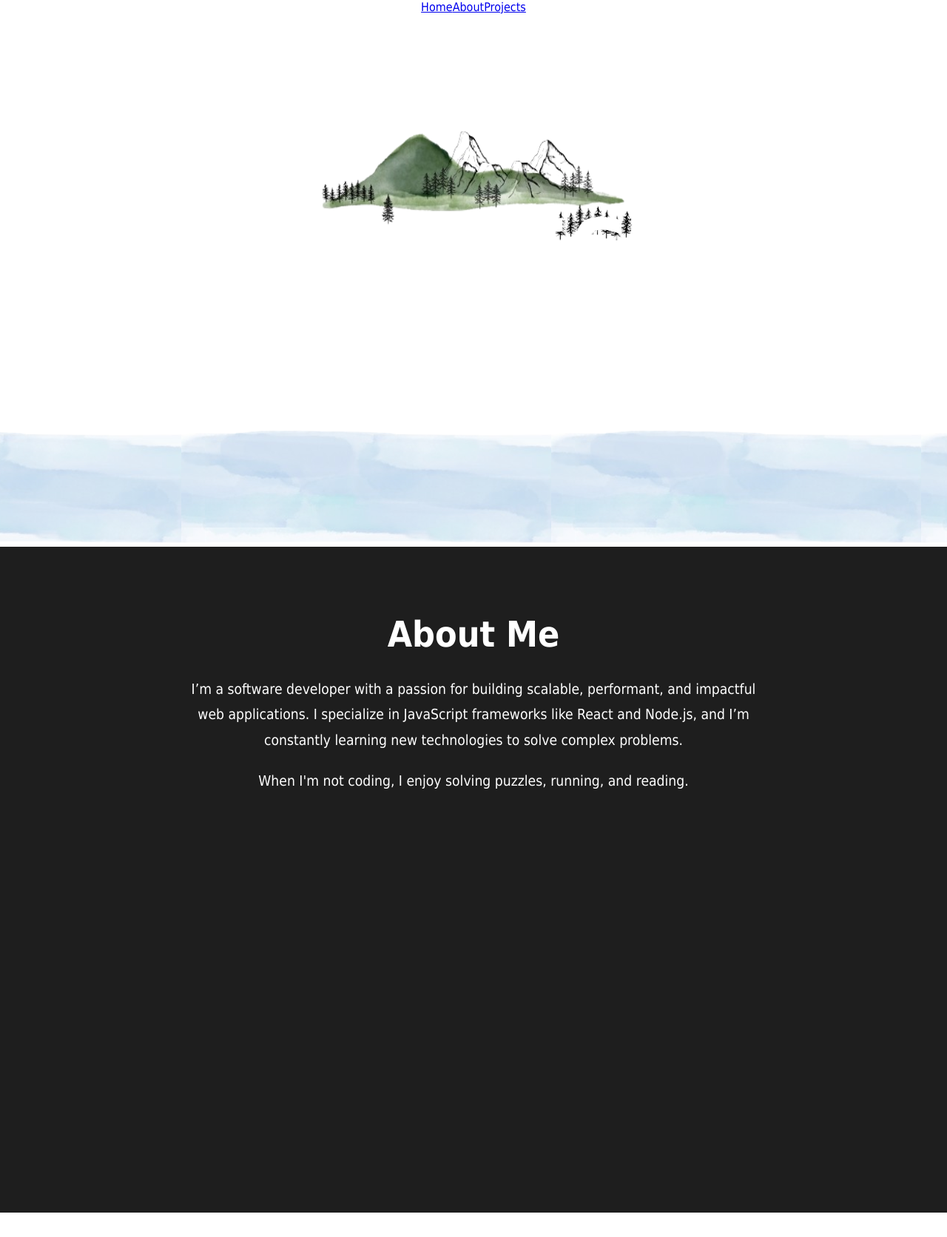
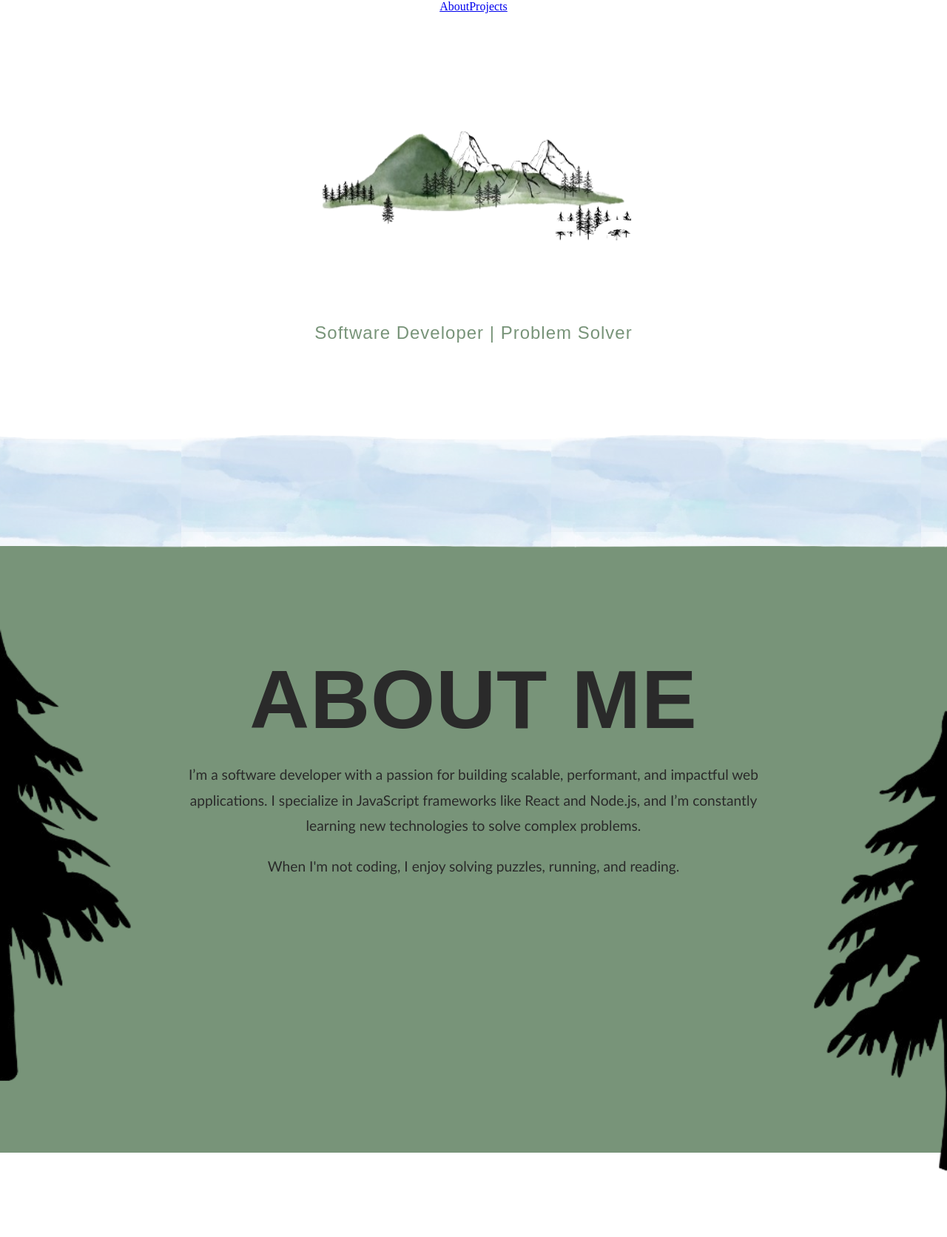
Before and after one commit to bethchesman/portfolio, a React app: page / in a window 1280 px wide. Shown: the whole page at 74% size. Built offline with nearby package versions, Linux system fonts and the light colour scheme; the HTML template or start-up script is replaced by a standard one.

Commit message:
made site one long page and removed other pages

```diff
--- a/src/App.jsx
+++ b/src/App.jsx
@@ -10,11 +10,19 @@ function App() {
   return (
     <>
       <Navbar />
-      <Routes>
-        <Route path="/" element={<Home />} />
-        <Route path="/about" element={<About />} />
-        <Route path="/projects" element={<Projects />} />
-      </Routes>
+
+      <div id="home">
+        <Home />
+      </div>
+
+      <div id="about">
+        <About />
+      </div>
+
+      <div id="projects">
+        <Projects />
+      </div>
+
       <Footer />
     </>
   );
--- a/src/components/Footer.jsx
+++ b/src/components/Footer.jsx
@@ -1,6 +1,6 @@
 import React from 'react';
 
 function Footer() {
-    return <footer>© 2025 Beth Chesman</footer>;
+    return <footer>2025 Beth Chesman</footer>;
   }
   export default Footer;
--- a/src/components/Navbar.jsx
+++ b/src/components/Navbar.jsx
@@ -5,24 +5,8 @@ import React from 'react';
 function Navbar() {
   return (
     <nav>
-      <NavLink
-        to="/"
-        className={({ isActive }) => isActive ? 'active' : ''} // Apply 'active' class if the link is active
-      >
-        Home
-      </NavLink>
-      <NavLink
-        to="/about"
-        className={({ isActive }) => isActive ? 'active' : ''}
-      >
-        About
-      </NavLink>
-      <NavLink
-        to="/projects"
-        className={({ isActive }) => isActive ? 'active' : ''}
-      >
-        Projects
-      </NavLink>
+      <a href="#about">About</a>
+      <a href="#projects">Projects</a>
     </nav>
   );
 }
--- /dev/null
+++ b/src/pages/About.css
@@ -0,0 +1,75 @@
+body, html {
+    position: relative;
+    margin: 0;
+    padding: 0;
+    color: #ffffff; /* Light text color */
+    text-align: center;
+  }
+
+/* About Me Section */
+.about-me {
+    background-color: #789479;
+    color: #2a2a2a;
+    padding: 50px 20px;
+    min-height: 90vh;
+    text-align: center;
+  }
+
+  .about-me h2 {
+    font-size: 7rem;
+    font-family:fantasy;
+    font-weight: bolder;
+    letter-spacing: 1px;
+    margin-bottom: 10px;
+  }
+
+  .about-me p {
+    font-size: 1.2rem;
+    font-family: 'Gill Sans', 'Gill Sans MT', Calibri;
+    line-height: 1.8;
+    max-width: 800px;
+    margin: 0 auto;
+    padding: 10px;
+  }
+
+  .left-tree, .right-tree {
+    position: absolute;
+    height: 100vh;
+    width: 180px;
+    background-size: 377% 80%;
+    background-repeat: no-repeat;
+    z-index: 1;
+  }
+
+  .left-tree {
+    left: 0;
+    top: 95vh;
+    background-image: url('../assets/lefttree.png');
+    background-position: left center;
+  }
+
+  .right-tree {
+    right: 0;
+    top: 109vh;
+    background-image: url('../assets/righttree.png');
+    background-position: right center;
+  }
+
+  /* Smooth Scrolling */
+  html {
+    scroll-behavior: smooth;
+  }
+
+  /* Optional Custom Scrollbars */
+  ::-webkit-scrollbar {
+    width: 8px;
+  }
+
+  ::-webkit-scrollbar-thumb {
+    background: rgba(255, 255, 255, 0.5);
+    border-radius: 4px;
+  }
+
+  ::-webkit-scrollbar-track {
+    background: #2a2a2a;
+  }
--- a/src/pages/About.jsx
+++ b/src/pages/About.jsx
@@ -1,5 +1,19 @@
 import React from 'react';
+import './About.css';
+
 function About() {
-    return <h1>About Me</h1>;
-  }
+  return (
+      <div className="about-me">
+
+        <h2>ABOUT ME</h2>
+        <p>
+          I’m a software developer with a passion for building scalable, performant, and impactful web applications. I specialize in JavaScript frameworks like React and Node.js, and I’m constantly learning new technologies to solve complex problems.
+        </p>
+        <p>
+          When I'm not coding, I enjoy solving puzzles, running, and reading.
+        </p>
+
+      </div>
+   )
+}
   export default About;
--- a/src/pages/Home.css
+++ b/src/pages/Home.css
@@ -3,7 +3,6 @@ body, html {
     position: relative;
     margin: 0;
     padding: 0;
-    font-family: Tahoma, Geneva, sans-serif;
     color: #ffffff; /* Light text color */
     text-align: center;
   }
@@ -36,13 +35,15 @@ body, html {
     font-size: 8rem; /* Large text for your name */
     font-weight: bold;
     margin: 0;
-    font-family: Tahoma, sans-serif;
-    letter-spacing: 1px; /* Tighten the letter spacing */
+    font-family:fantasy;
+    letter-spacing: 8px; /* Tighten the letter spacing */
   }
 
   .tagline {
     font-size: 1.5rem;
     font-weight: 300;
+    font-family:Arial, Helvetica, sans-serif;
+    color: #789479;
     margin-top: 20px;
     letter-spacing: 1px;
   }
@@ -55,7 +56,7 @@ body, html {
     background-image: url('../assets/water.png'); /* Make sure the path is correct */
     background-size: contain;
     background-position: center center;
-    margin-top: -250px;
+    margin-top: -243px;
     z-index: 1; /* Positioned below the text */
     background-repeat: repeat-x; /* Ensures the image repeats horizontally */
     animation: flow 35s linear infinite; /* Animation name and timing */
@@ -70,7 +71,7 @@ body, html {
     background-size: contain;
     background-position: center center;
     background-repeat: repeat-x;
-    margin-top: -250px;
+    margin-top: -243px;
     animation: flowTwo 40s linear infinite; /* Slightly different speed */
     opacity: 0.75;
   }
@@ -94,26 +95,6 @@ body, html {
 }
 
 
-  /* About Me Section */
-  .about-me {
-    background-color: #1e1e1e;
-    padding: 50px 20px;
-    min-height: 100vh;
-    text-align: center;
-  }
-
-  .about-me h2 {
-    font-size: 3rem;
-    margin-bottom: 20px;
-  }
-
-  .about-me p {
-    font-size: 1.2rem;
-    line-height: 1.8;
-    max-width: 800px;
-    margin: 0 auto;
-    padding: 10px;
-  }
 
   /* Smooth Scrolling */
   html {
--- a/src/pages/Home.jsx
+++ b/src/pages/Home.jsx
@@ -5,7 +5,7 @@ import mountainImg from '../assets/mountain.png';
 function Home() {
   return (
     <div className="home">
-      {/* Background Mountain */}
+
       <div
         className="mountain"
         style={{ backgroundImage: `url(${mountainImg})` }}
@@ -20,17 +20,12 @@ function Home() {
 
       <div className="water-two"></div>
 
-      <section className="about-me">
-        <h2>About Me</h2>
-        <p>
-          I’m a software developer with a passion for building scalable, performant, and impactful web applications. I specialize in JavaScript frameworks like React and Node.js, and I’m constantly learning new technologies to solve complex problems.
-        </p>
-        <p>
-          When I'm not coding, I enjoy solving puzzles, running, and reading.
-        </p>
-      </section>
+      <div className="right-tree" ></div>
+
+      <div className="left-tree" ></div>
+
     </div>
   );
 }
 
-export default Home; // Ensure this is correct
+export default Home;
```
Also changed, not shown: src/assets/lefttree.png (added), src/assets/righttree.png (added).
